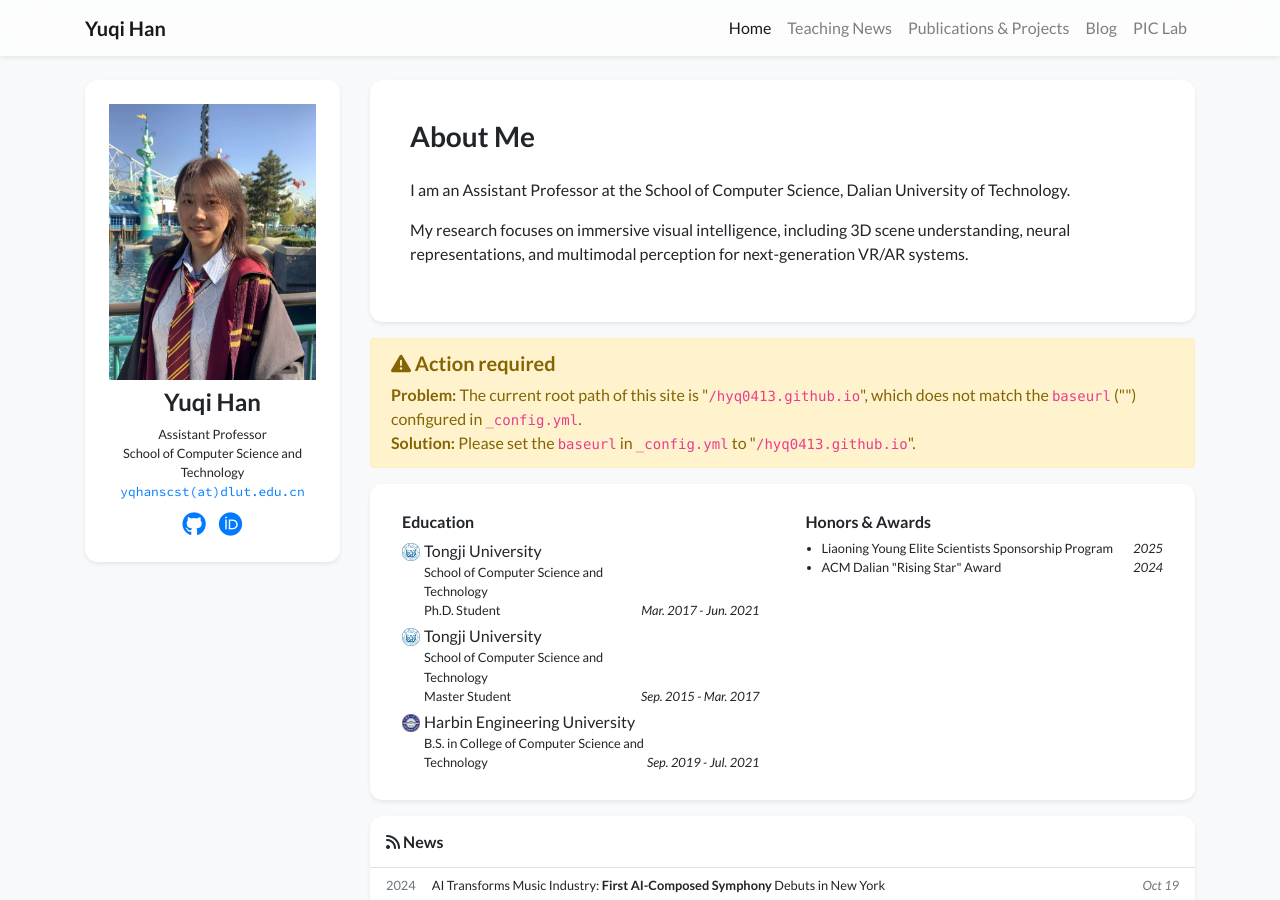
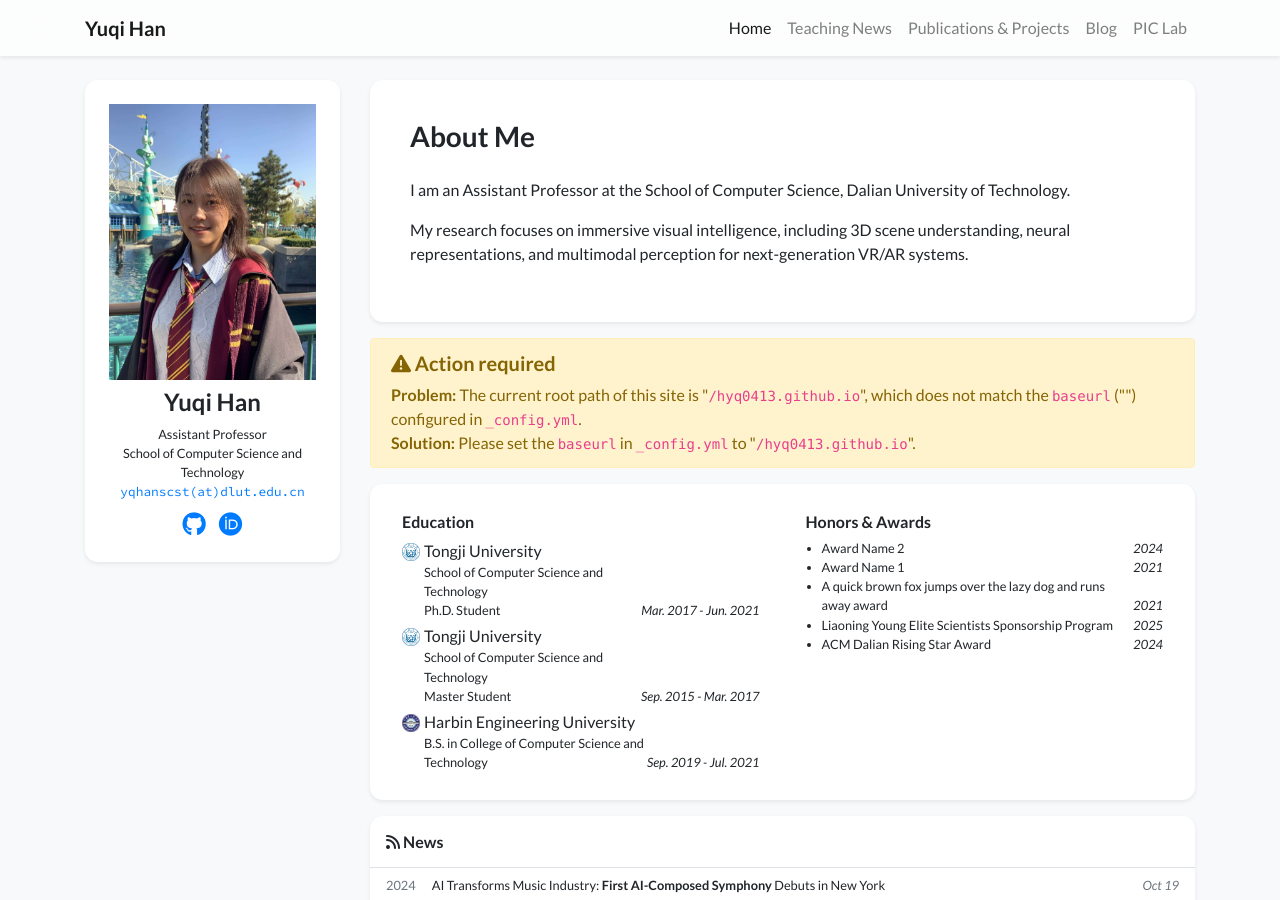
Before and after one commit to hyq0413/hyq0413.github.io, a Jekyll site: the page built from index.html, in a window 1280 px wide and 900 px high. Built offline with Jekyll 4.4.1, drawn with Linux system fonts in a browser that asks for light colours; nearby versions of some CDN libraries; a style sheet for code colours, icons or effects is not loaded.

Commit message:
Update profile.yml

```diff
--- a/_data/profile.yml
+++ b/_data/profile.yml
@@ -54,7 +54,13 @@ education:
 
 
 awards:
+- name: Award Name 2
+  date: 2024
+- name: Award Name 1
+  date: 2021
+- name: A quick brown fox jumps over the lazy dog and runs away award
+  date: 2021
 - name: Liaoning Young Elite Scientists Sponsorship Program
   date: 2025
-- name: ACM Dalian "Rising Star" Award
+- name: ACM Dalian Rising Star Award
   date: 2024
```
